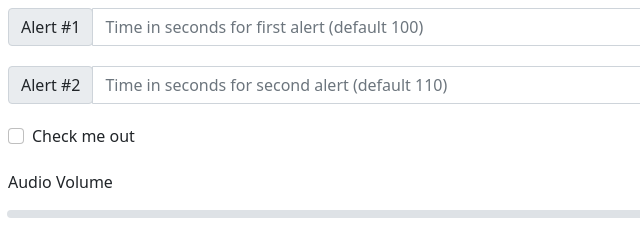
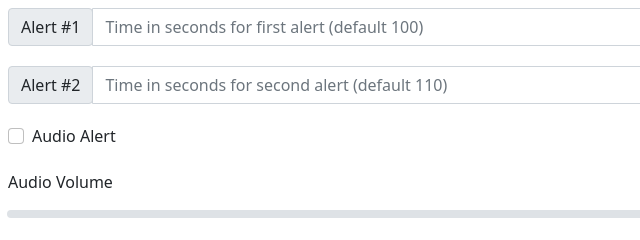
Before and after one commit to breezko/LootReminder, a plain HTML site: page index.html in a window 1280 px wide. Shown: the top 240 px of the page, 0-640 px from the left. Drawn offline with Linux system fonts and the light colour scheme.

Commit message:
Fix label

```diff
--- a/index.html
+++ b/index.html
@@ -26,7 +26,7 @@
     <div class="input-group p-2 mb-1">
         <div class="form-check">
         <input type="checkbox" class="form-check-input" id="play-audio-check">
-        <label class="form-check-label" for="exampleCheck1">Check me out</label>
+        <label class="form-check-label" for="exampleCheck1">Audio Alert</label>
       </div>
     </div>
     <div class="input-group p-2 mb-1">
```
